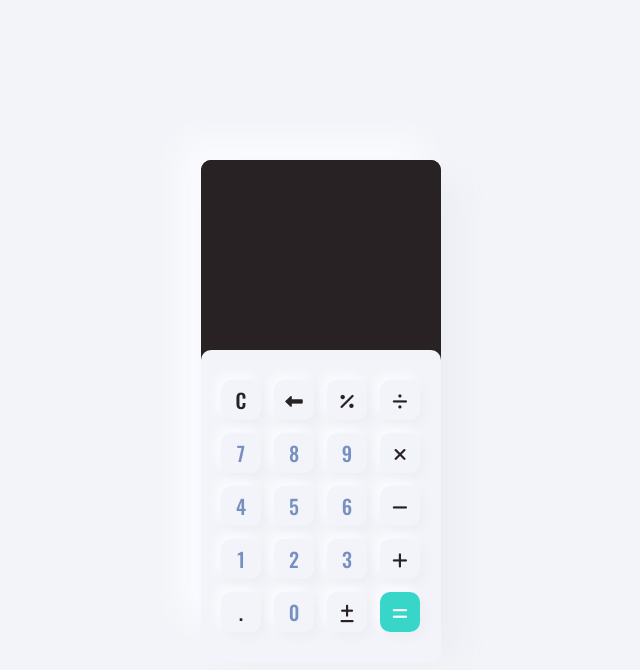
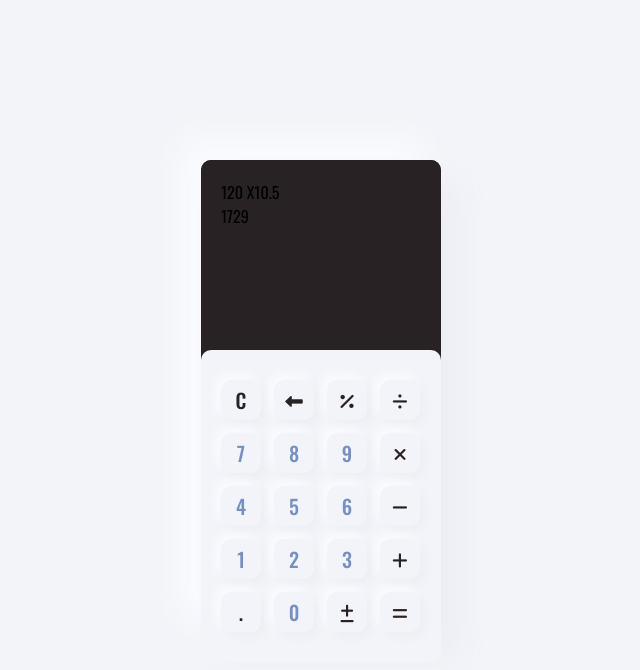
Before and after one commit to KhalidSaifullahFuad/calculator-with-js, a plain HTML site: page index.html in a window 1280 px wide. Shown: the whole page, without its empty margins (319-959 px from the left). Drawn offline with nearby package versions, Linux system fonts and the light colour scheme.

Commit message:
🚧 Added display

```diff
--- a/index.html
+++ b/index.html
@@ -9,7 +9,10 @@
 </head>
 <body>
     <div class="calculator">
-        <div class="display"></div>
+        <div class="display">
+            <div class="expression">120<span> X</span>10.5</div>
+            <div class="result">1729</div>
+        </div>
         <div class="btn-grid">
             <div class="btn btn-clear">C</div>
             <div class="btn btn-backspace"><span class="fas fa-long-arrow-alt-left fa-sm"></span></div>
@@ -30,7 +33,7 @@
             <div class="btn">.</div>
             <div class="btn number">0</div>
             <div class="btn"><span class="fas fa-plus-minus fa-sm"></span></div>
-            <div class="btn" id="btn-equal"><span class="fas fa-equals fa-sm"></span></div>
+            <div class="btn btn-equal"><span class="fas fa-equals fa-sm"></span></div>
         </div>
     </div>
     <script src="https://kit.fontawesome.com/676310dc96.js" crossorigin="anonymous"></script>
```
